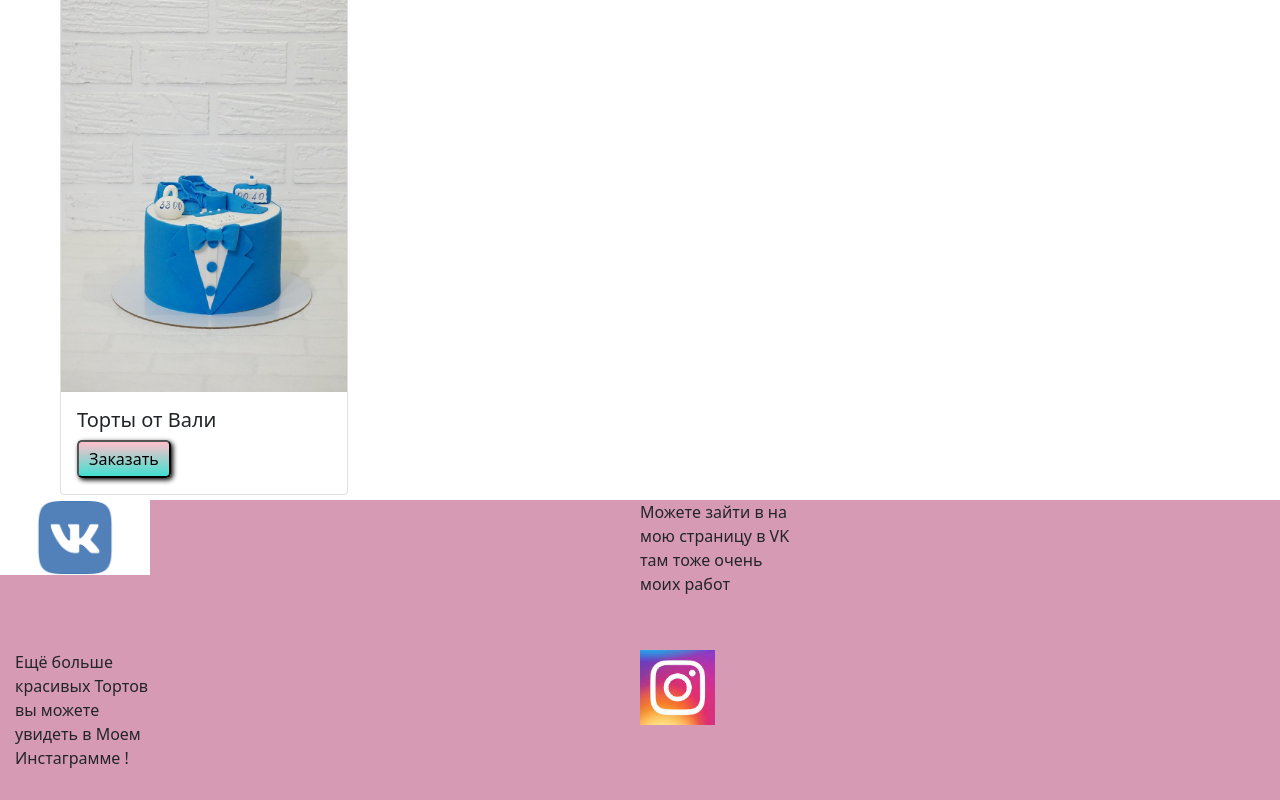
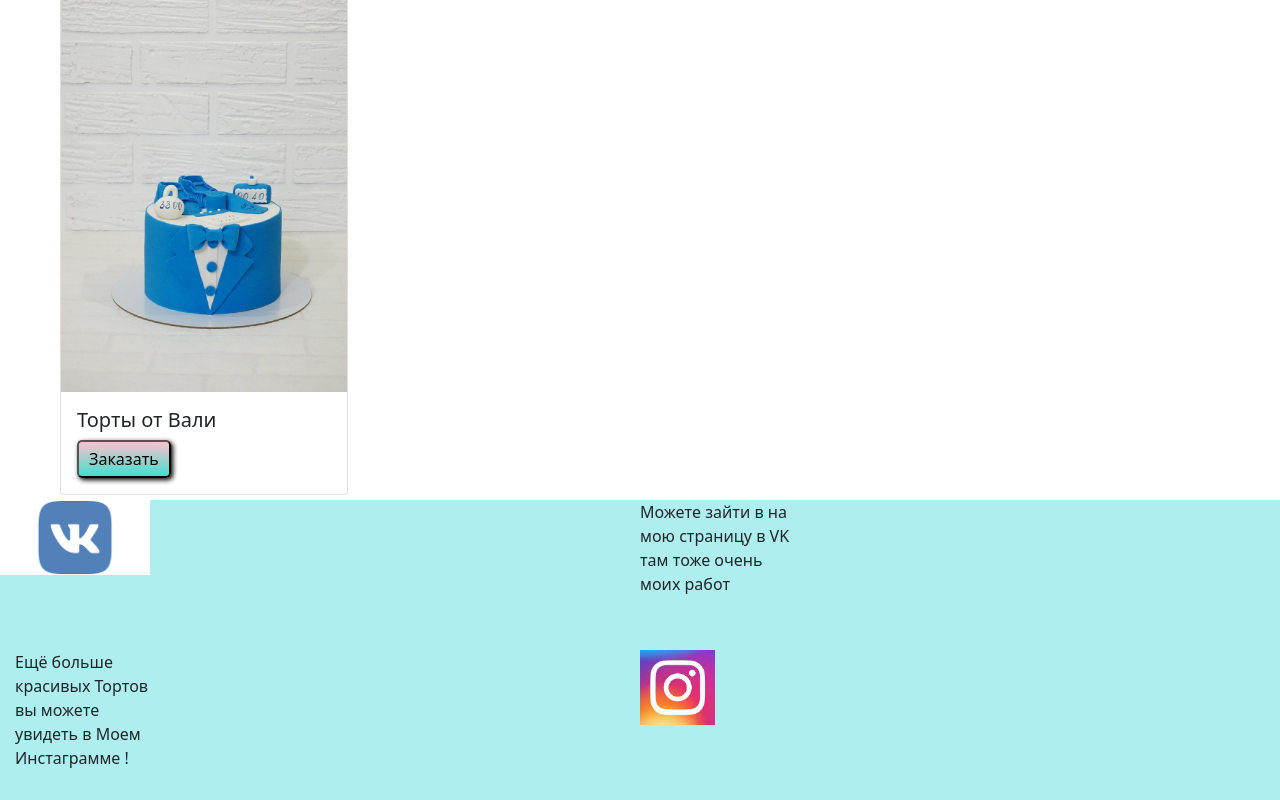
Before and after one commit to sergeianip20/rop, a Next.js app: page /secon in a window 1280 px wide. Shown: the part 3552-4352 px from the top of the page. Built offline with nearby package versions, Linux system fonts and the light colour scheme.

Commit message:
Update global.module.css

```diff
--- a/styles/global.module.css
+++ b/styles/global.module.css
@@ -34,7 +34,7 @@ border-raduis: 5px 5px 5px 5px;
 .vk_grid {
 display: grid;
 grid-template-columns: 1fr 1fr;
-background: rgba(215, 154, 181, 1);
+background: rgba(175, 238, 238, 1);
 }
 .user_grid {
 display: grid;
```
